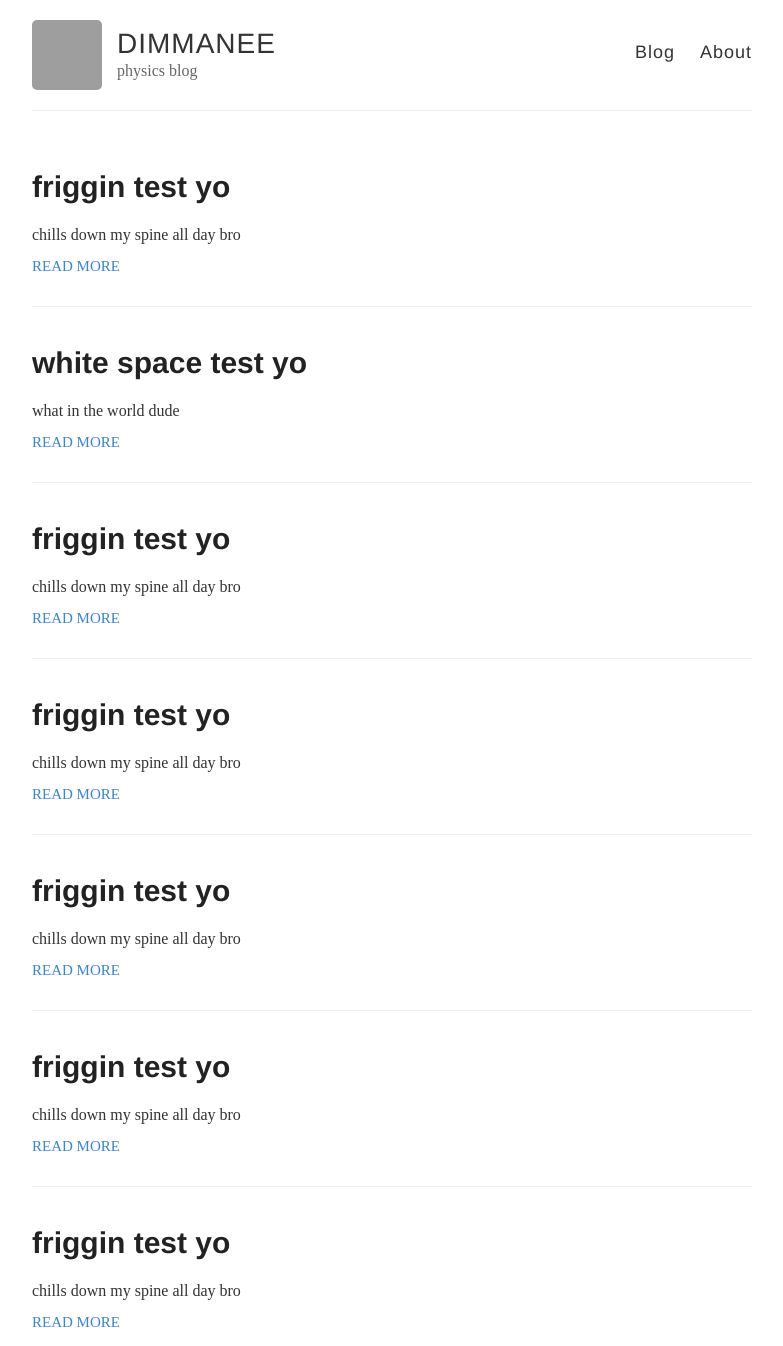
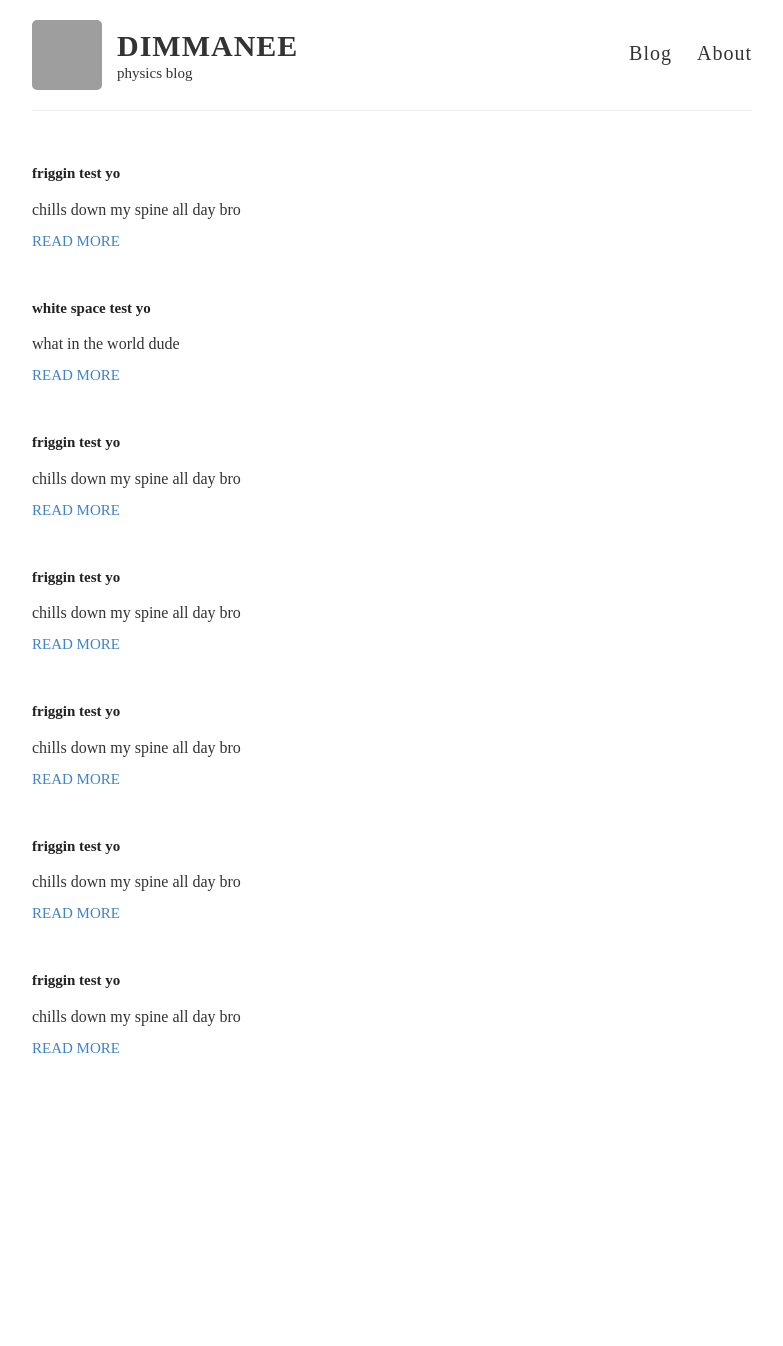
Before and after one commit to DIMMANEE/dimmanee.github.io, a Jekyll site: the page built from index.html, in a window 1280 px wide. Shown: the whole page, without its empty margins (248-1031 px from the left). Built offline with Jekyll 4.4.1, drawn with Linux system fonts in a browser that asks for light colours; after the commit the page ends 1162 px from its top, so only the background shows below that; grey boxes are pictures that could not be loaded.

Commit message:
sigma scss

```diff
--- a/_layouts/default.html
+++ b/_layouts/default.html
@@ -38,6 +38,10 @@
       {{ content }}
     </div>
 
+    <div class ="wrapper-footer">
+      <footer></footer>
+    </div>
+
     {% include analytics.html %}
   </body>
 </html>
--- a/style.scss
+++ b/style.scss
@@ -30,7 +30,6 @@ body {
 }
 
 h1, h2, h3, h4, h5, h6 {
-  font-family: $helveticaNeue;
   color: $darkerGray;
   font-weight: bold;
 
@@ -44,7 +43,7 @@ h1, h2, h3, h4, h5, h6 {
 }
 
 h1 {
-  font-size: 30px;
+  font-size: 15px;
   a {
     color: inherit;
   }
@@ -192,16 +191,15 @@ img {
   margin: 0;
   color: $darkGray;
   cursor: pointer;
-  font-family: $helveticaNeue;
-  font-weight: 300;
-  font-size: 28px;
+  font-size: 30px;
+  font-style: bold;
+
   letter-spacing: 1px;
 }
 
 .site-description {
   margin: -5px 0 0 0;
-  color: $gray;
-  font-size: 16px;
+  font-size: 15px;
 
   @include mobile {
     margin: 3px 0;
@@ -210,9 +208,8 @@ img {
 
 nav {
   float: right;
-  margin-top: 23px; // @TODO: Vertically middle align
-  font-family: $helveticaNeue;
-  font-size: 18px;
+  margin-top: 23px;
+  font-size: 20px;
 
   @include mobile {
     float: none;
@@ -241,7 +238,6 @@ nav {
 
 .posts > .post {
   padding-bottom: 2em;
-  border-bottom: 1px solid $lightGray;
 }
 
 .posts > .post:last-child {
@@ -271,9 +267,11 @@ nav {
 
 .wrapper-footer {
   margin-top: 50px;
-  border-top: 1px solid #ddd;
-  border-bottom: 1px solid #ddd;
-  background-color: $lightGray;
+}
+
+footer {
+  padding: 20px 0;
+  text-align: center;
 }
 
 // Settled on moving the import of syntax highlighting to the bottom of the CSS
```
